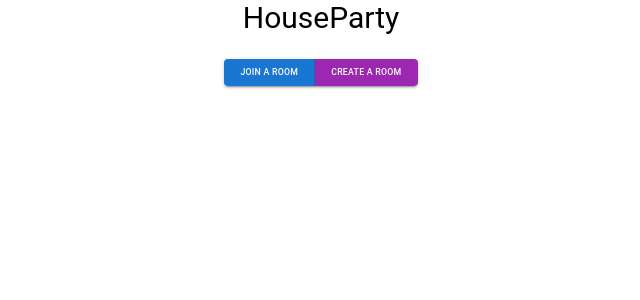
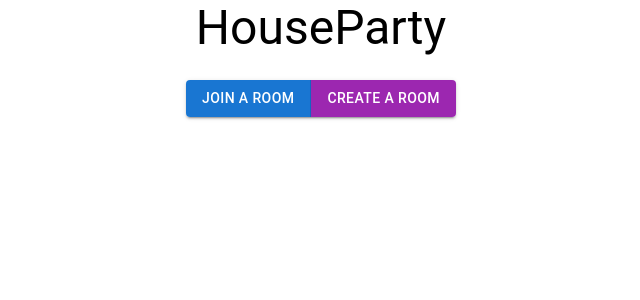
Before and after one commit to kdev307/MuSync, a React (Create React App) app in the folder frontend/: page / in a window 1280 px wide. Shown: the top 300 px of the page, without its empty margins (319-959 px from the left). Built offline with nearby package versions, Linux system fonts and the light colour scheme; no server answers.

Commit message:
some minor fixes

```diff
--- a/frontend/src/index.css
+++ b/frontend/src/index.css
@@ -1,27 +1,8 @@
-/* Colour theme of the Project */
-
-/* Primary Colors: Rich Chestnut (#95572A), Deep Forest Green (#014421)
-Accent Colors: Brass Gold (#B78628), Olive Green (#738678)
-Background: Soft Cream (#F5F2D0)
-Feel: A balance between earthy richness and luxurious accents, giving a premium feel. */
-
-/* Font Family */
-/*
-Logo : Playfair Display
-Title : Merriweather
-Content : Roboto
-Backup : Sans-serif, Serif
-*/
-
-/* @tailwind base;
-@tailwind components;
-@tailwind utilities; */
-
-@layer base {
+/* @layer base {
     html {
         font-size: 62.5%;
     }
-}
+ } */
 
 body {
     margin: 0;
@@ -37,46 +18,6 @@
         monospace;
 }
 
-@import url("https://fonts.googleapis.com/css2?family=Merriweather:ital,wght@0,300;0,400;0,700;0,900;1,300;1,400;1,700;1,900&family=Playfair+Display:ital,wght@0,400..900;1,400..900&family=Roboto:ital,wght@0,100;0,300;0,400;0,500;0,700;0,900;1,100;1,300;1,400;1,500;1,700;1,900&display=swap");
-
 html {
     scroll-behavior: smooth;
 }
-
-#root {
-    font-family: "Roboto", sans-serif;
-}
-
-h1,
-h2 {
-    font-family: "Merriweather", serif;
-}
-
-li {
-    list-style: none;
-}
-
-a {
-    text-decoration: none;
-}
-
-button {
-    background-color: transparent;
-    /* border: none; */
-    padding: 0.6rem 1.2rem;
-    font-size: 1rem;
-    border-radius: 100rem;
-    transition: all 0.3s ease;
-    cursor: pointer;
-}
-
-button:hover {
-    transition: all 0.3s ease;
-}
-
-/* .sub-heading {
-    padding-bottom: 1.8rem;
-    margin-bottom: 2.8rem;
-    font-size: 3.2rem;
-    text-align: center;
-} */
```
Also changed, not shown: 1 other file (tests, documents, lock files or other folders).
